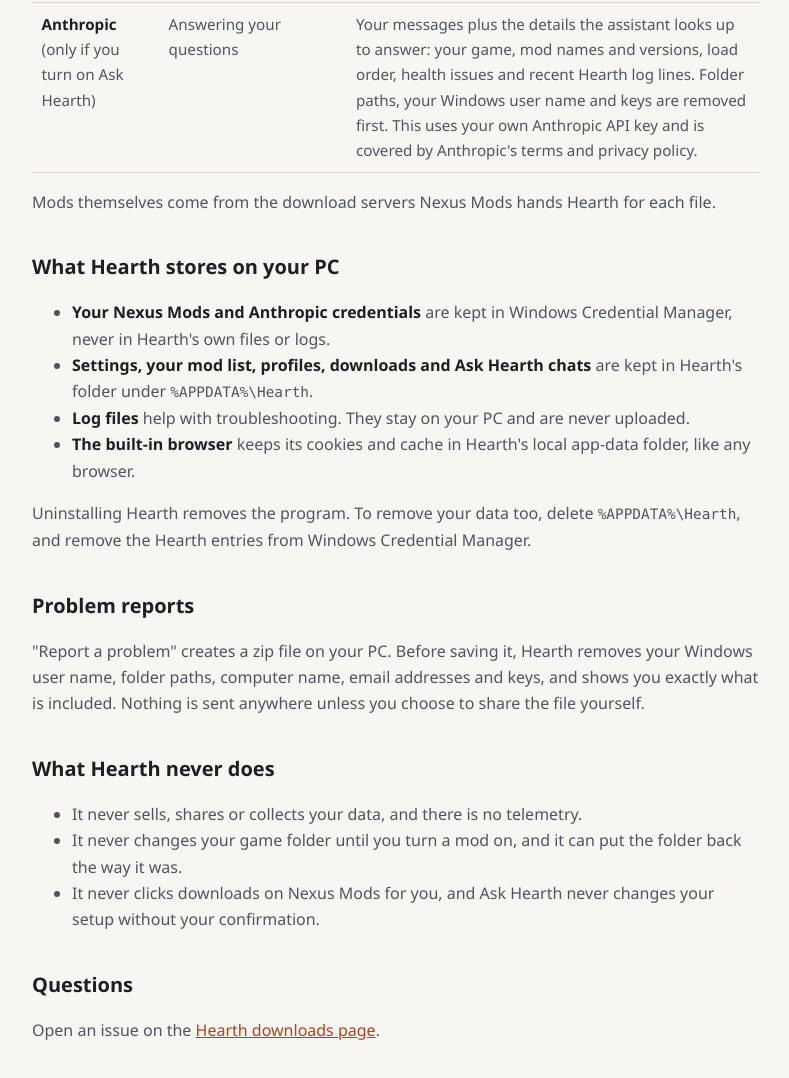
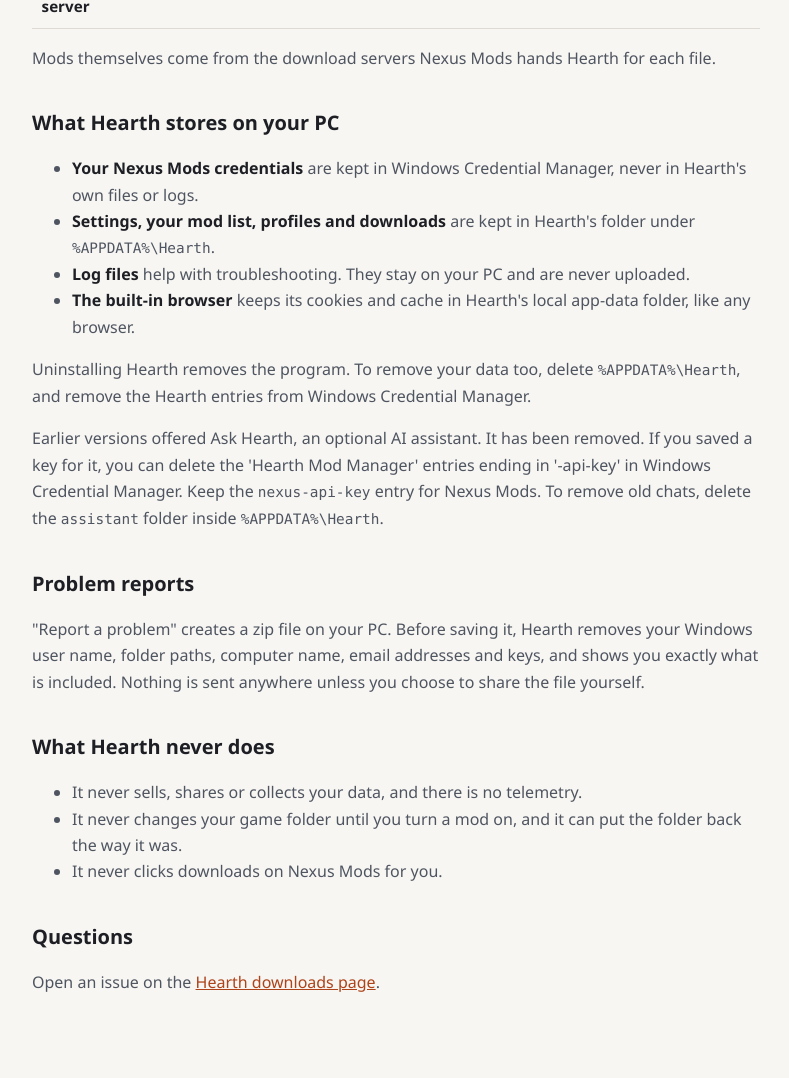
Before and after one commit to RobbyBobby77/hearth-releases, a plain HTML site: page docs/privacy.html in a window 1280 px wide. Shown: the part 762-1840 px from the top of the page, without its empty margins (244-1033 px from the left). Drawn offline with Linux system fonts and the light colour scheme.

Commit message:
Site: remove Ask Hearth

```diff
--- a/docs/privacy.html
+++ b/docs/privacy.html
@@ -36,7 +36,7 @@
     <header><a href="./"><img src="assets/logo.svg" alt="" width="28" height="28"> Hearth</a></header>
 
     <h1>Privacy</h1>
-    <p class="updated">Last updated 24 November 2026</p>
+    <p class="updated">Last updated 25 November 2026</p>
 
     <div class="summary">
       <p><strong>Short version:</strong> Hearth runs on your PC. There is no Hearth account, no Hearth server, no analytics and no tracking. Hearth only talks to the services listed below, and only to do what you asked.</p>
@@ -49,19 +49,20 @@
         <tr><td><strong>Nexus Mods</strong></td><td>Browsing mods, downloads, collections, update checks</td><td>Your Nexus Mods API key or sign-in, and the ids of the mods and files you look at or download. The built-in browser is the Nexus Mods website itself, and its cookies stay on your PC.</td></tr>
         <tr><td><strong>GitHub</strong></td><td>Checking for Hearth updates; downloading the LOOT masterlist for load-order sorting</td><td>A normal web request for the update file or masterlist. No personal details.</td></tr>
         <tr><td><strong>Steam's image server</strong></td><td>Game artwork</td><td>A request for a game's public header image.</td></tr>
-        <tr><td><strong>Anthropic</strong> (only if you turn on Ask Hearth)</td><td>Answering your questions</td><td>Your messages plus the details the assistant looks up to answer: your game, mod names and versions, load order, health issues and recent Hearth log lines. Folder paths, your Windows user name and keys are removed first. This uses your own Anthropic API key and is covered by Anthropic's terms and privacy policy.</td></tr>
       </tbody>
     </table>
     <p>Mods themselves come from the download servers Nexus Mods hands Hearth for each file.</p>
 
     <h2>What Hearth stores on your PC</h2>
     <ul>
-      <li><strong>Your Nexus Mods and Anthropic credentials</strong> are kept in Windows Credential Manager, never in Hearth's own files or logs.</li>
-      <li><strong>Settings, your mod list, profiles, downloads and Ask Hearth chats</strong> are kept in Hearth's folder under <code>%APPDATA%\Hearth</code>.</li>
+      <li><strong>Your Nexus Mods credentials</strong> are kept in Windows Credential Manager, never in Hearth's own files or logs.</li>
+      <li><strong>Settings, your mod list, profiles and downloads</strong> are kept in Hearth's folder under <code>%APPDATA%\Hearth</code>.</li>
       <li><strong>Log files</strong> help with troubleshooting. They stay on your PC and are never uploaded.</li>
       <li><strong>The built-in browser</strong> keeps its cookies and cache in Hearth's local app-data folder, like any browser.</li>
     </ul>
     <p>Uninstalling Hearth removes the program. To remove your data too, delete <code>%APPDATA%\Hearth</code>, and remove the Hearth entries from Windows Credential Manager.</p>
+
+    <p>Earlier versions offered Ask Hearth, an optional AI assistant. It has been removed. If you saved a key for it, you can delete the 'Hearth Mod Manager' entries ending in '-api-key' in Windows Credential Manager. Keep the <code>nexus-api-key</code> entry for Nexus Mods. To remove old chats, delete the <code>assistant</code> folder inside <code>%APPDATA%\Hearth</code>.</p>
 
     <h2>Problem reports</h2>
     <p>"Report a problem" creates a zip file on your PC. Before saving it, Hearth removes your Windows user name, folder paths, computer name, email addresses and keys, and shows you exactly what is included. Nothing is sent anywhere unless you choose to share the file yourself.</p>
@@ -70,7 +71,7 @@
     <ul>
       <li>It never sells, shares or collects your data, and there is no telemetry.</li>
       <li>It never changes your game folder until you turn a mod on, and it can put the folder back the way it was.</li>
-      <li>It never clicks downloads on Nexus Mods for you, and Ask Hearth never changes your setup without your confirmation.</li>
+      <li>It never clicks downloads on Nexus Mods for you.</li>
     </ul>
 
     <h2>Questions</h2>
```
Also changed, not shown: docs/index.html (+0 -1 lines), docs/assets/assistant-chat.png (deleted), docs/assets/assistant-confirm.png (deleted), docs/assets/assistant-setup.png (deleted).
